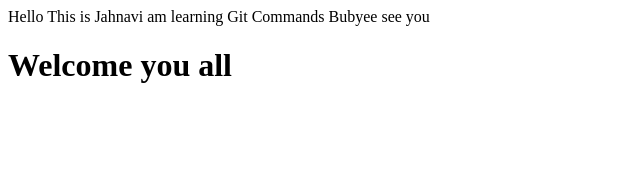
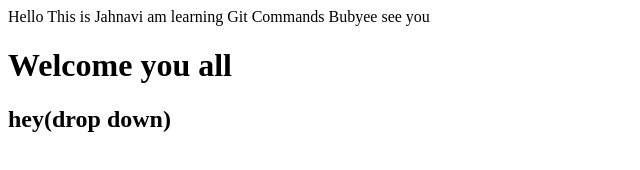
Before and after one commit to Janureddy2004/localrepo, a plain HTML site: page index.html in a window 1280 px wide. Shown: the whole page, without its empty margins (0-640 px from the left). Drawn offline with Linux system fonts and the light colour scheme.

```diff
--- a/index.html
+++ b/index.html
@@ -1,2 +1,3 @@
 <p>Hello This is Jahnavi am learning Git Commands Bubyee see you </p>
 <h1> Welcome you all </h1>
+<h2>hey(drop down)</h2>
```
